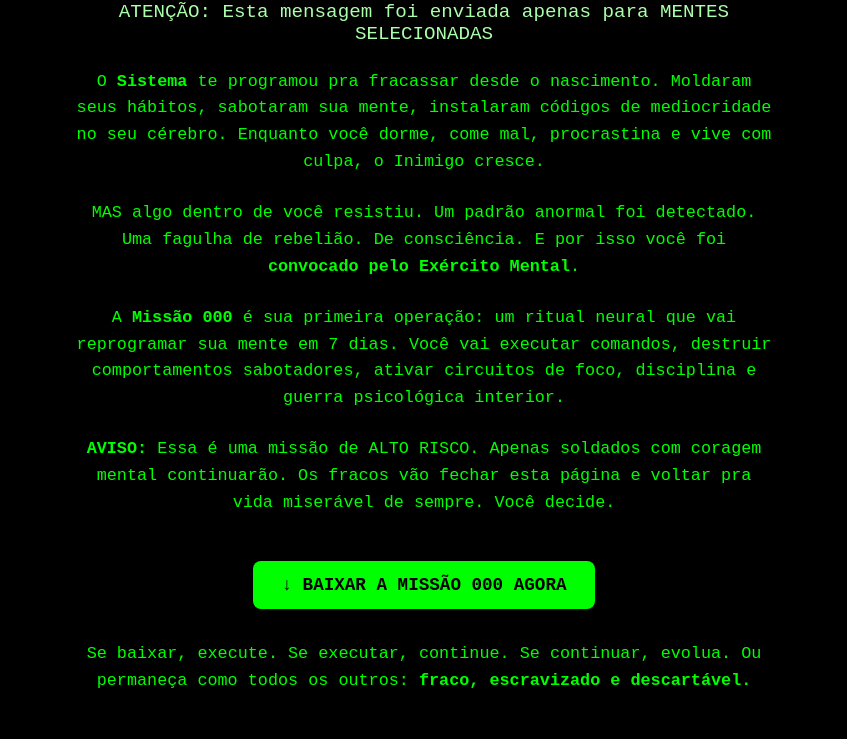
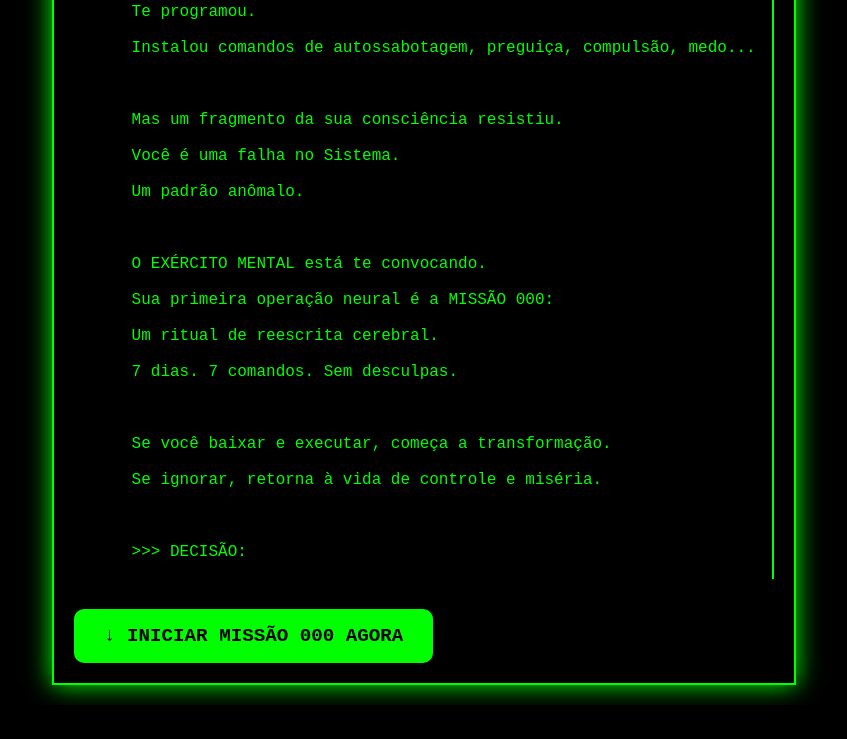
Before and after one commit to exercitomental/exercitomental.github.io, a plain HTML site: page iniciar-missao-000/index.html in a window 1280 px wide. Shown: the part 147-886 px from the top of the page, without its empty margins (216-1063 px from the left). After the commit the page ends 852 px from the top, so only its background shows below. Drawn offline with Linux system fonts and the light colour scheme.

Commit message:
Update index.html

```diff
--- a/iniciar-missao-000/index.html
+++ b/iniciar-missao-000/index.html
@@ -3,11 +3,10 @@
 <head>
   <meta charset="UTF-8" />
   <meta name="viewport" content="width=device-width, initial-scale=1.0"/>
-  <title>Missão 000 - Exército Mental</title>
+  <title>Missão 000 | Exército Mental</title>
   <style>
     body {
       margin: 0;
-      padding: 0;
       background-color: #000;
       color: #00ff00;
       font-family: 'Courier New', monospace;
@@ -15,101 +14,93 @@
       justify-content: center;
       align-items: center;
       min-height: 100vh;
-      text-align: center;
       padding: 20px;
+      overflow: hidden;
     }
 
-    .container {
+    .terminal {
       max-width: 700px;
+      width: 100%;
+      background: #000;
+      border: 2px solid #00ff00;
+      padding: 20px;
+      box-shadow: 0 0 20px #00ff00;
+      animation: flicker 1.5s infinite alternate;
     }
 
-    h1 {
-      font-size: 2.2rem;
-      margin-bottom: 1rem;
-      text-transform: uppercase;
+    @keyframes flicker {
+      from { box-shadow: 0 0 10px #00ff00; }
+      to { box-shadow: 0 0 25px #00ff00; }
     }
 
-    h2 {
-      font-size: 1.2rem;
-      font-weight: normal;
-      margin-bottom: 1.5rem;
-      color: #aaffaa;
+    .typing {
+      white-space: pre-wrap;
+      overflow: hidden;
+      border-right: .15em solid #00ff00;
+      animation: typing 4s steps(80, end), blink-caret .75s step-end infinite;
     }
 
-    p {
-      font-size: 1.05rem;
-      line-height: 1.6;
-      margin-bottom: 1.5rem;
+    @keyframes typing {
+      from { width: 0 }
+      to { width: 100% }
+    }
+
+    @keyframes blink-caret {
+      from, to { border-color: transparent }
+      50% { border-color: #00ff00 }
     }
 
     .cta-button {
       display: inline-block;
-      padding: 14px 28px;
+      margin-top: 30px;
+      padding: 16px 30px;
       background-color: #00ff00;
       color: #000;
       text-decoration: none;
       font-weight: bold;
-      border-radius: 8px;
-      font-size: 1.1rem;
-      margin-top: 20px;
-      transition: 0.3s;
+      border-radius: 10px;
+      font-size: 1.2rem;
+      animation: pulse 1s infinite;
     }
 
-    .cta-button:hover {
-      background-color: #00cc00;
+    @keyframes pulse {
+      0% { box-shadow: 0 0 0 0 rgba(0,255,0, 0.7); }
+      70% { box-shadow: 0 0 0 12px rgba(0,255,0, 0); }
+      100% { box-shadow: 0 0 0 0 rgba(0,255,0, 0); }
     }
 
-    @media (max-width: 500px) {
-      h1 {
-        font-size: 1.6rem;
-      }
-
-      h2 {
+    @media (max-width: 600px) {
+      .cta-button {
         font-size: 1rem;
-      }
-
-      p {
-        font-size: 1rem;
+        padding: 12px 20px;
       }
     }
   </style>
 </head>
 <body>
-  <div class="container">
-    <h1>☣️ ORDEM GERAL: MISSÃO 000 INICIADA ☣️</h1>
-    <h2>ATENÇÃO: Esta mensagem foi enviada apenas para MENTES SELECIONADAS</h2>
+  <div class="terminal">
+    <div class="typing">
+      >>> ACESSO PERMITIDO: CÉREBRO REBELDE DETECTADO<br><br>
+      O Inimigo te observou.<br>
+      Te programou.<br>
+      Instalou comandos de autossabotagem, preguiça, compulsão, medo...<br><br>
 
-    <p>
-      O <strong>Sistema</strong> te programou pra fracassar desde o nascimento.
-      Moldaram seus hábitos, sabotaram sua mente, instalaram códigos de mediocridade no seu cérebro.
-      Enquanto você dorme, come mal, procrastina e vive com culpa, o Inimigo cresce.
-    </p>
+      Mas um fragmento da sua consciência resistiu.<br>
+      Você é uma falha no Sistema. <br>
+      Um padrão anômalo. <br><br>
 
-    <p>
-      MAS algo dentro de você resistiu. Um padrão anormal foi detectado.
-      Uma fagulha de rebelião. De consciência.
-      E por isso você foi <strong>convocado pelo Exército Mental</strong>.
-    </p>
+      O EXÉRCITO MENTAL está te convocando.<br>
+      Sua primeira operação neural é a MISSÃO 000:<br>
+      Um ritual de reescrita cerebral. <br>
+      7 dias. 7 comandos. Sem desculpas.<br><br>
 
-    <p>
-      A <strong>Missão 000</strong> é sua primeira operação: um ritual neural que vai reprogramar sua mente em 7 dias.
-      Você vai executar comandos, destruir comportamentos sabotadores, ativar circuitos de foco, disciplina e guerra psicológica interior.
-    </p>
+      Se você baixar e executar, começa a transformação.<br>
+      Se ignorar, retorna à vida de controle e miséria.<br><br>
 
-    <p>
-      <strong>AVISO:</strong> Essa é uma missão de ALTO RISCO. Apenas soldados com coragem mental continuarão.
-      Os fracos vão fechar esta página e voltar pra vida miserável de sempre. Você decide.
-    </p>
+      >>> DECISÃO:
+    </div>
 
-    <a class="cta-button" href="https://SEULINK.com/ebook.pdf" target="_blank">↓ BAIXAR A MISSÃO 000 AGORA</a>
-
-    <p style="margin-top: 2rem;">
-      Se baixar, execute.
-      Se executar, continue.
-      Se continuar, evolua.
-      Ou permaneça como todos os outros:
-      <strong>fraco, escravizado e descartável.</strong>
-    </p>
+    <a class="cta-button" href="https://SEULINK.com/ebook.pdf" target="_blank">↓ INICIAR MISSÃO 000 AGORA</a>
   </div>
 </body>
 </html>
```
